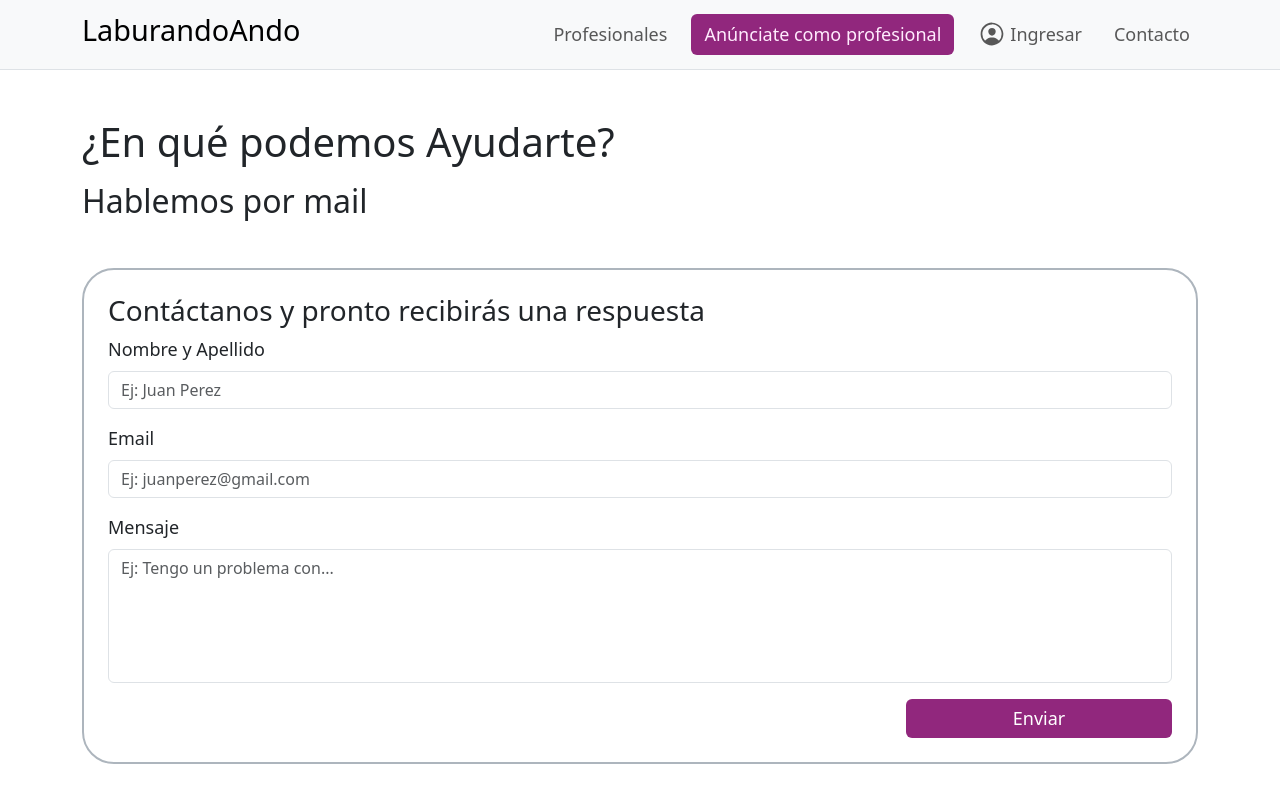
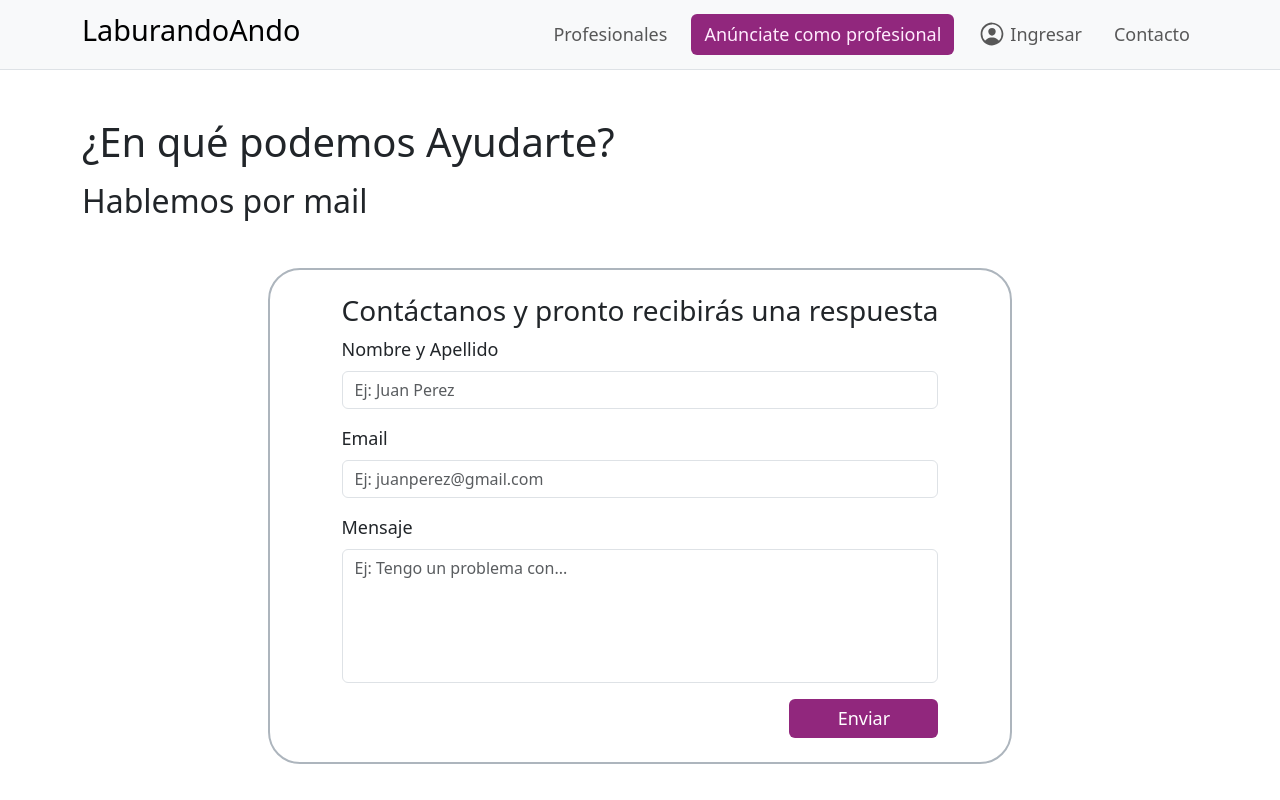
Before and after one commit to FranprzDev/LaburandoAndo, a React (Vite) app: page /contacto in a window 1280 px wide. Shown: the top 800 px of the page. Built offline with nearby package versions, Linux system fonts and the light colour scheme.

Commit message:
Se le dio diseño al formulario

```diff
--- a/src/pages/Contacto/components/FormularioContacto.jsx
+++ b/src/pages/Contacto/components/FormularioContacto.jsx
@@ -15,13 +15,15 @@ const FormularioContacto = () => {
   }
 
   return (
-    <div className="border border-2 border-dark-subtle rounded-5 mb-5">
-      <Form className="p-4" onSubmit={handleSubmit(onSubmit)}>
+    <section className="justify-content-center d-lg-flex">
+    <div className="formularioContenedor px-xl-5 border border-2 border-dark-subtle rounded-5 mb-5">
+      <Form className="formularioContenedor p-4" onSubmit={handleSubmit(onSubmit)}>
         <h3>Contáctanos y pronto recibirás una respuesta</h3>
         <Form.Group className="mb-3" controlId="formNombreApellido">
           <Form.Label>Nombre y Apellido</Form.Label>
           <Form.Control
             type="text"
+            className="input"
             placeholder="Ej: Juan Perez"
             {...register("nombreApellido", {
               required: "Su nombre y apellido es requerido",
@@ -43,7 +45,7 @@ const FormularioContacto = () => {
         </Form.Group>
         <Form.Group className="mb-3" controlId="formEmail">
           <Form.Label>Email</Form.Label>
-          <Form.Control type="email" placeholder="Ej: juanperez@gmail.com" {...register("email", {
+          <Form.Control className="input" type="email" placeholder="Ej: juanperez@gmail.com" {...register("email", {
             required: "Su email es requerido",
             pattern: {
               value: /^[a-z0-9!#$%&'*+/=?^_`{|}~-]+(?:\.[a-z0-9!#$%&'*+/=?^_`{|}~-]+)*@(?:[a-z0-9](?:[a-z0-9-]*[a-z0-9])?\.)+[a-z0-9](?:[a-z0-9-]*[a-z0-9])?$/,
@@ -54,7 +56,7 @@ const FormularioContacto = () => {
         </Form.Group>
         <Form.Group className="mb-3" controlId="formPassword">
           <Form.Label>Mensaje</Form.Label>
-          <Form.Control as="textarea" rows={5} placeholder="Ej: Tengo un problema con..." {...register("mensaje", {
+          <Form.Control className="input" as="textarea" rows={5} placeholder="Ej: Tengo un problema con..." {...register("mensaje", {
             required: "Su mensaje es requerido",
             minLength:{
               value: 4,
@@ -78,6 +80,7 @@ const FormularioContacto = () => {
         </div>
       </Form>
     </div>
+    </section>
   );
 };
 
--- a/src/pages/Contacto/contacto.css
+++ b/src/pages/Contacto/contacto.css
@@ -12,3 +12,7 @@
 textarea{
     resize: none;
 }
+
+.formularioContenedor{
+    max-width: 800px;
+}
```
Lines whose indentation alone changed are shown as unchanged.
